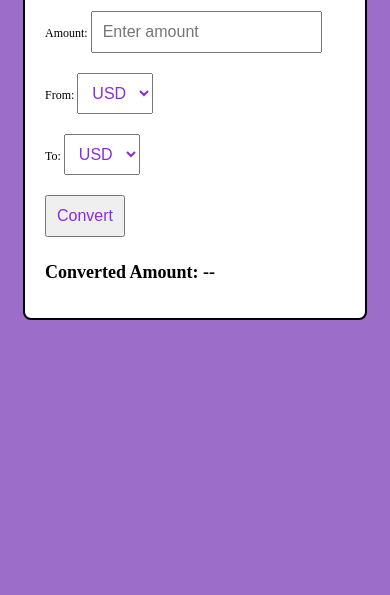
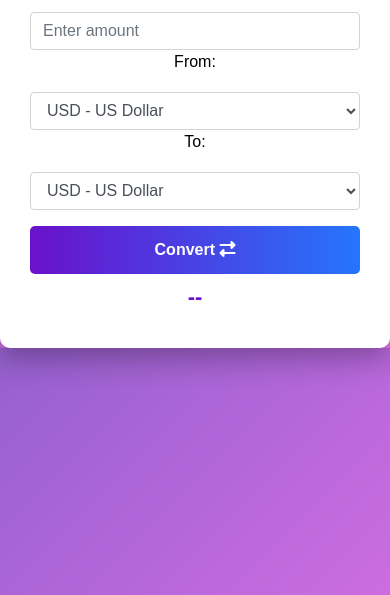
Before and after one commit to Vishal-chaudhari12/Currency-Converter, a plain HTML site: page index.html in a window 390 px wide. Shown: the part 249-844 px from the top of the page. Drawn offline with nearby package versions, Linux system fonts and the light colour scheme.

Commit message:
add boostrap and convert the responsive

```diff
--- a/currency.css
+++ b/currency.css
@@ -1,28 +1,62 @@
-#main-page{
-    background-color: rgb(157, 110, 201);
-}
-#body {
-    background-color: rgb(159, 94, 220);
-    font-family: Arial, sans-serif;
-    margin: 0;
-    padding: 20px;
-    background-color: #f4f4f9;
-}
-input, select, button {
-    margin: 10px 0;
-    padding: 10px;
-    font-size: 16px;
-    color: blueviolet;
 
+ body {
+    background: linear-gradient(135deg, #9560ce, #eb73ed);
+    font-family: 'Poppins', sans-serif;
+    color: white;
 }
 
-.container{
-    max-width: 300px;
-    margin: 20vh auto 0 auto;
-    padding: 20px;
-    border: 2px solid black;
-    border-radius:8px;
-    font-size: 12px;
-    background-color: white;
-    box-shadow: 5px black;
+/* Navbar */
+.navbar {
+    box-shadow: 0px 4px 10px rgba(0, 0, 0, 0.2);
 }
+
+/* Container */
+.container {
+    max-width: 400px;
+    background: white;
+    padding: 30px;
+    border-radius: 10px;
+    box-shadow: 0px 10px 30px rgba(0, 0, 0, 0.3);
+    text-align: center;
+    color: black;
+}
+
+/* Input Fields */
+input, select {
+    width: 100%;
+    padding: 12px;
+    margin-top: 10px;
+    border-radius: 5px;
+    border: 1px solid #ddd;
+    transition: 0.3s;
+}
+
+input:focus, select:focus {
+    border-color: #6a11cb;
+    box-shadow: 0px 0px 5px rgba(106, 17, 203, 0.5);
+}
+
+/* Button */
+.convert-btn {
+    background: linear-gradient(90deg, #6a11cb, #2575fc);
+    color: white;
+    font-weight: bold;
+    padding: 12px;
+    border-radius: 5px;
+    transition: 0.3s;
+    width: 100%;
+    border: none;
+}
+
+.convert-btn:hover {
+    transform: scale(1.05);
+    box-shadow: 0px 5px 15px rgba(106, 17, 203, 0.5);
+}
+
+/* Result */
+#result {
+    font-size: 22px;
+    font-weight: bold;
+    color: #6a11cb;
+    margin-top: 10px;
+}
--- a/index.html
+++ b/index.html
@@ -4,47 +4,51 @@
     <meta charset="UTF-8">
     <meta name="viewport" content="width=device-width, initial-scale=1.0">
     <title>Currency Converter</title>
+    <link rel="stylesheet" href="https://cdn.jsdelivr.net/npm/bootstrap@4.6.2/dist/css/bootstrap.min.css">
+    <link rel="stylesheet" href="https://cdnjs.cloudflare.com/ajax/libs/font-awesome/6.4.2/css/all.min.css">
     <link rel="stylesheet" href="currency.css">
+
 </head>
-<body id="main-page">
-   <div id="main-page">
+<body>
+    <!-- Navbar -->
+    <nav class="navbar navbar-light bg-light">
+        <a class="navbar-brand">
+            <i class="fas fa-coins"></i> Currency Converter
+        </a>
+    </nav>
 
-    <div class="container">
+    <!-- Main Container -->
+    <div class="container mt-5">
+        <h2 class="mb-8"><i class="fas fa-money-bill-wave"></i> Convert Your Currency</h2>
 
-        <h1>Currency Converter</h1>
         <label for="amount">Amount:</label>
-    <input type="number" id="amount" placeholder="Enter amount" required><br>
+        <input type="number" id="amount" class="form-control" placeholder="Enter amount" required>
 
         <label for="fromCurrency">From:</label>
-    <select id="fromCurrency">
-        <option value="USD">USD</option>
-        <option value="INR">INR</option>
-
-    </select><br>
+        <select id="fromCurrency" class="form-control">
+            <option value="USD">USD - US Dollar</option>
+            <option value="INR">INR - Indian Rupee</option>
+        </select>
 
         <label for="toCurrency">To:</label>
-    <select id="toCurrency">
-        <option value="USD">USD</option>
-        <option value="INR">INR</option>
-    </select><br>
+        <select id="toCurrency" class="form-control">
+            <option value="USD">USD - US Dollar</option>
+            <option value="INR">INR - Indian Rupee</option>
+        </select>
 
-    <button onclick="convertCurrency()">Convert</button>
-    <h2>Converted Amount: <span id="result">--</span></h2>
+        <button class="convert-btn mt-3" onclick="convertCurrency()">Convert <i class="fas fa-exchange-alt"></i></button>
 
+        <h3 id="result">--</h3>
     </div>
 
-   </div>
-
-</body>
     <script>
         const exchangeRates = {
     USD: 1,
     INR: 83,
-
 };
 
 function convertCurrency() {
-        const amount = (document.getElementById('amount').value);
+    const amount = parseFloat(document.getElementById('amount').value);
     const fromCurrency = document.getElementById('fromCurrency').value;
     const toCurrency = document.getElementById('toCurrency').value;
 
@@ -54,7 +58,9 @@
     }
 
     const convertedAmount = (amount / exchangeRates[fromCurrency]) * exchangeRates[toCurrency];
-        document.getElementById('result').innerText = convertedAmount.toFixed(2) + ' ' + toCurrency;
+    document.getElementById('result').innerHTML = `<i class="fas fa-coins"></i> ${convertedAmount.toFixed(2)} ${toCurrency}`;
 }
     </script>
+    <script src="https://cdn.jsdelivr.net/npm/bootstrap@4.6.2/dist/js/bootstrap.bundle.min.js"></script>
+</body>
 </html>
```
Lines whose indentation alone changed are shown as unchanged.
